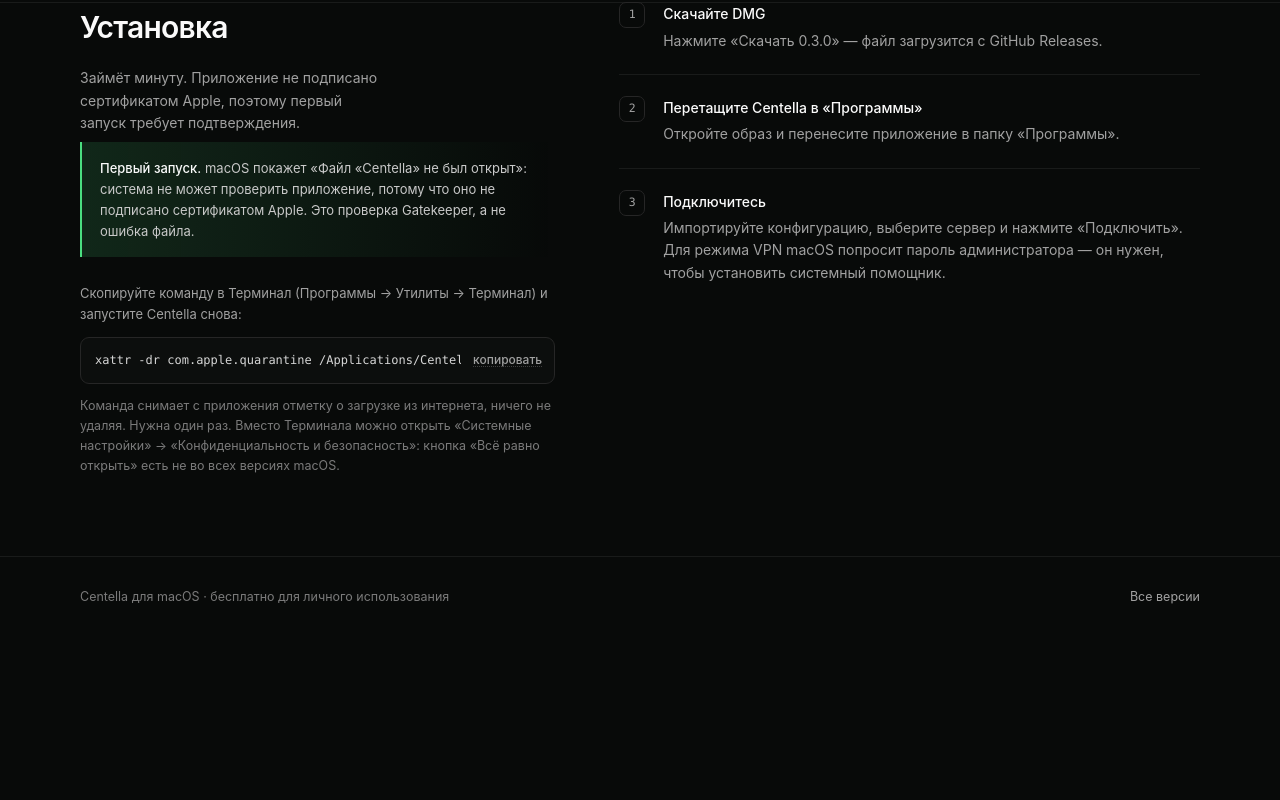
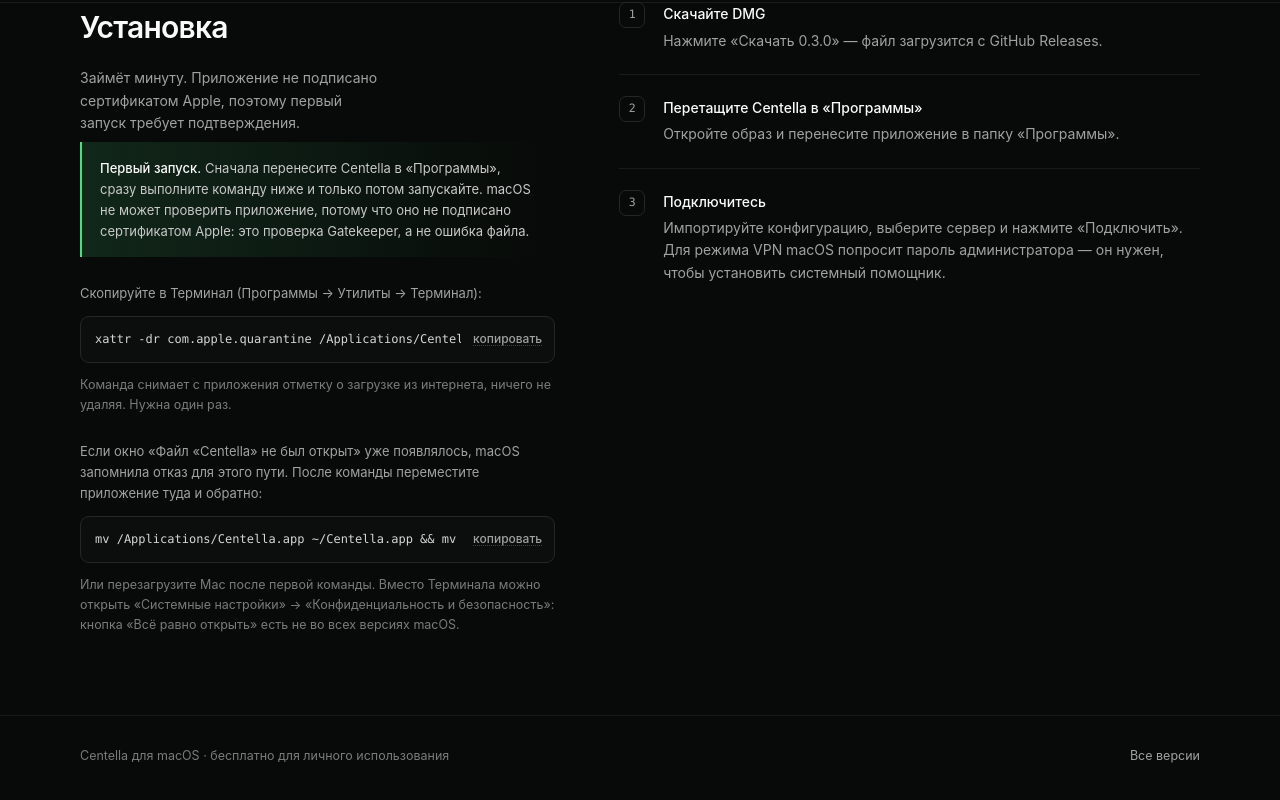
Before and after one commit to LostCode09/centella-download, a plain HTML site: page index.html in a window 1280 px wide. Shown: the part 1246-2046 px from the top of the page. Before the commit the page ends 1893 px from the top, so only its background shows below. Drawn offline with Linux system fonts and the light colour scheme.

Commit message:
Install order: strip quarantine before first launch; add path reset

```diff
--- a/index.html
+++ b/index.html
@@ -517,8 +517,8 @@
         <span>macOS 15 Sequoia или новее</span>
         <span>32 МБ</span>
         <span class="sha">
-          SHA-256&nbsp;73c201d9…6000d8
-          <button type="button" data-copy="73c201d975f907eed82295d85671ad3d7fed9131536fc7dbf0871c46fd6000d8">копировать</button>
+          SHA-256&nbsp;d012f7e3…f8ceae
+          <button type="button" data-copy="d012f7e316e26d7b3c12d0c62ee1bd92f1cfe66e0ad86ffdf844bc040df8ceae">копировать</button>
         </span>
       </p>
     </div>
@@ -576,16 +576,25 @@
         <h2>Установка</h2>
         <p class="note">Займёт минуту. Приложение не подписано сертификатом Apple, поэтому первый запуск требует подтверждения.</p>
         <div class="callout">
-          <strong>Первый запуск.</strong> macOS покажет «Файл «Centella» не был открыт»: система не может проверить приложение, потому что оно не подписано сертификатом Apple. Это проверка Gatekeeper, а не ошибка файла.
+          <strong>Первый запуск.</strong> Сначала перенесите Centella в «Программы», сразу выполните команду ниже и только потом запускайте. macOS не может проверить приложение, потому что оно не подписано сертификатом Apple: это проверка Gatekeeper, а не ошибка файла.
         </div>
 
         <div class="fix">
-          <p>Скопируйте команду в Терминал (Программы → Утилиты → Терминал) и запустите Centella снова:</p>
+          <p>Скопируйте в Терминал (Программы → Утилиты → Терминал):</p>
           <div class="command">
             <code>xattr -dr com.apple.quarantine /Applications/Centella.app</code>
             <button type="button" data-copy="xattr -dr com.apple.quarantine /Applications/Centella.app">копировать</button>
           </div>
-          <p class="hint">Команда снимает с приложения отметку о загрузке из интернета, ничего не удаляя. Нужна один раз. Вместо Терминала можно открыть «Системные настройки» → «Конфиденциальность и безопасность»: кнопка «Всё равно открыть» есть не во всех версиях macOS.</p>
+          <p class="hint">Команда снимает с приложения отметку о загрузке из интернета, ничего не удаляя. Нужна один раз.</p>
+        </div>
+
+        <div class="fix">
+          <p>Если окно «Файл «Centella» не был открыт» уже появлялось, macOS запомнила отказ для этого пути. После команды переместите приложение туда и обратно:</p>
+          <div class="command">
+            <code>mv /Applications/Centella.app ~/Centella.app &amp;&amp; mv ~/Centella.app /Applications/Centella.app</code>
+            <button type="button" data-copy="mv /Applications/Centella.app ~/Centella.app &amp;&amp; mv ~/Centella.app /Applications/Centella.app">копировать</button>
+          </div>
+          <p class="hint">Или перезагрузите Mac после первой команды. Вместо Терминала можно открыть «Системные настройки» → «Конфиденциальность и безопасность»: кнопка «Всё равно открыть» есть не во всех версиях macOS.</p>
         </div>
       </div>
 
```
